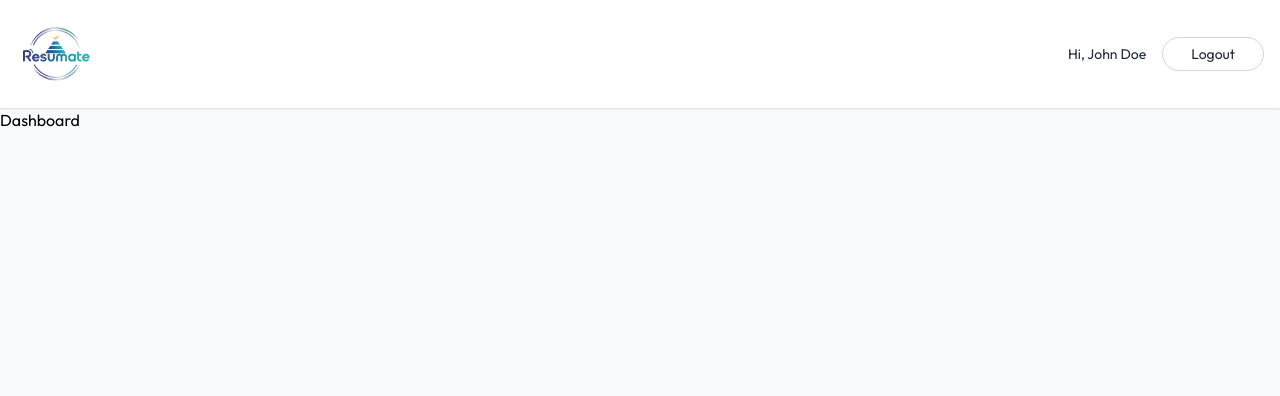
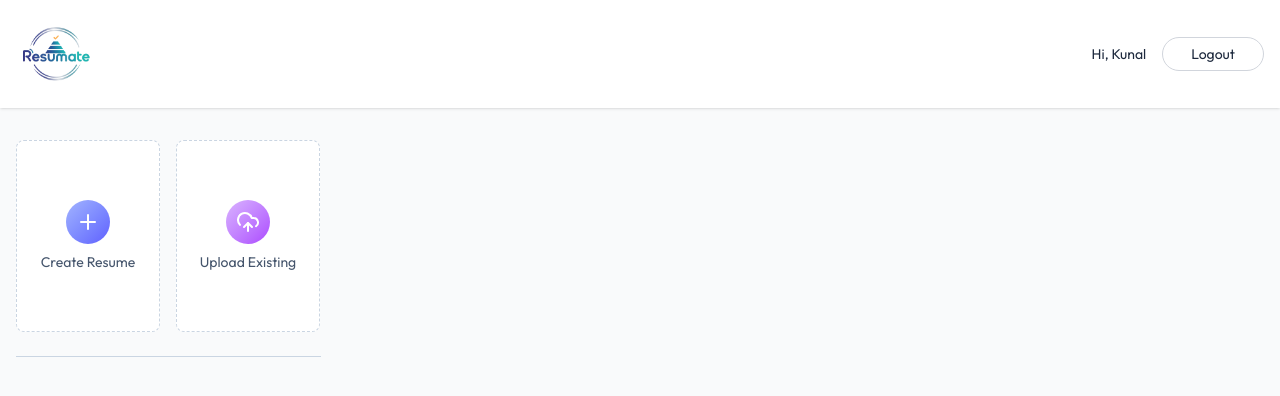
Before and after one commit to KunalxKushwaha/Resume-Builder, a React (Vite) app in the folder Frontend/: page /app in a window 1280 px wide. Shown: the top 396 px of the page. Built offline with nearby package versions, Linux system fonts and the light colour scheme.

Commit message:
Making Dashboard

```diff
--- a/Frontend/src/components/Navbar.jsx
+++ b/Frontend/src/components/Navbar.jsx
@@ -2,7 +2,7 @@
 import React from 'react';
 
 const Navbar = () => {
-  const user = { name: "John Doe" };
+  const user = { name: "Kunal" };
   const navigate = useNavigate();
 
   const logoutUser = () => {
--- a/Frontend/src/pages/Dashboard.jsx
+++ b/Frontend/src/pages/Dashboard.jsx
@@ -1,9 +1,31 @@
 import React from 'react'
+import { PlusIcon, UploadCloudIcon } from 'lucide-react'
 
 const Dashboard = () => {
   return (
     <div>
-      <h1>Dashboard</h1>
+      <div className='max-w-7xl mx-auto px-4 py-8'>
+        <p className='text-2xl font-medium mb-6 bg-gradient-to-r from-slate-600 to-slate-700 bg-clip-text text-transparent sm:hidden'>Welcome, Kunal</p>
+        <div className='flex gap-4'>
+
+          <button className='w-full bg-white sm:max-w-36 h-48 flex flex-col items-center justify-center rounded-lg gap-2 text-slate-600 border border-dashed border-slate-300 group hover:border-indigo-500 hover:shadow-lg transtion-all duration-300 cursor-pointer'>
+             <PlusIcon className='size-11 transition-all duration-300 p-2.5 bg-gradient-to-br from-indigo-300 to-indigo-500 text-white rounded-full'/>
+             <p className='text-sm group-hover:text-indigo-600 transition-all duration-300'>Create Resume</p>
+
+
+          </button>
+
+          <button className='w-full bg-white sm:max-w-36 h-48 flex flex-col items-center justify-center rounded-lg gap-2 text-slate-600 border border-dashed border-slate-300 group hover:border-purple-500 hover:shadow-lg transtion-all duration-300 cursor-pointer'>
+             <UploadCloudIcon className='size-11 transition-all duration-300 p-2.5 bg-gradient-to-br from-purple-300 to-purple-500 text-white rounded-full'/>
+             <p className='text-sm group-hover:text-purple-600 transition-all duration-300'>Upload Existing</p>
+
+
+          </button>
+        </div>
+
+        <hr className='border-slate-300 my-6 sm:w-[305px]'/>
+
+      </div>
     </div>
   )
 }
```
